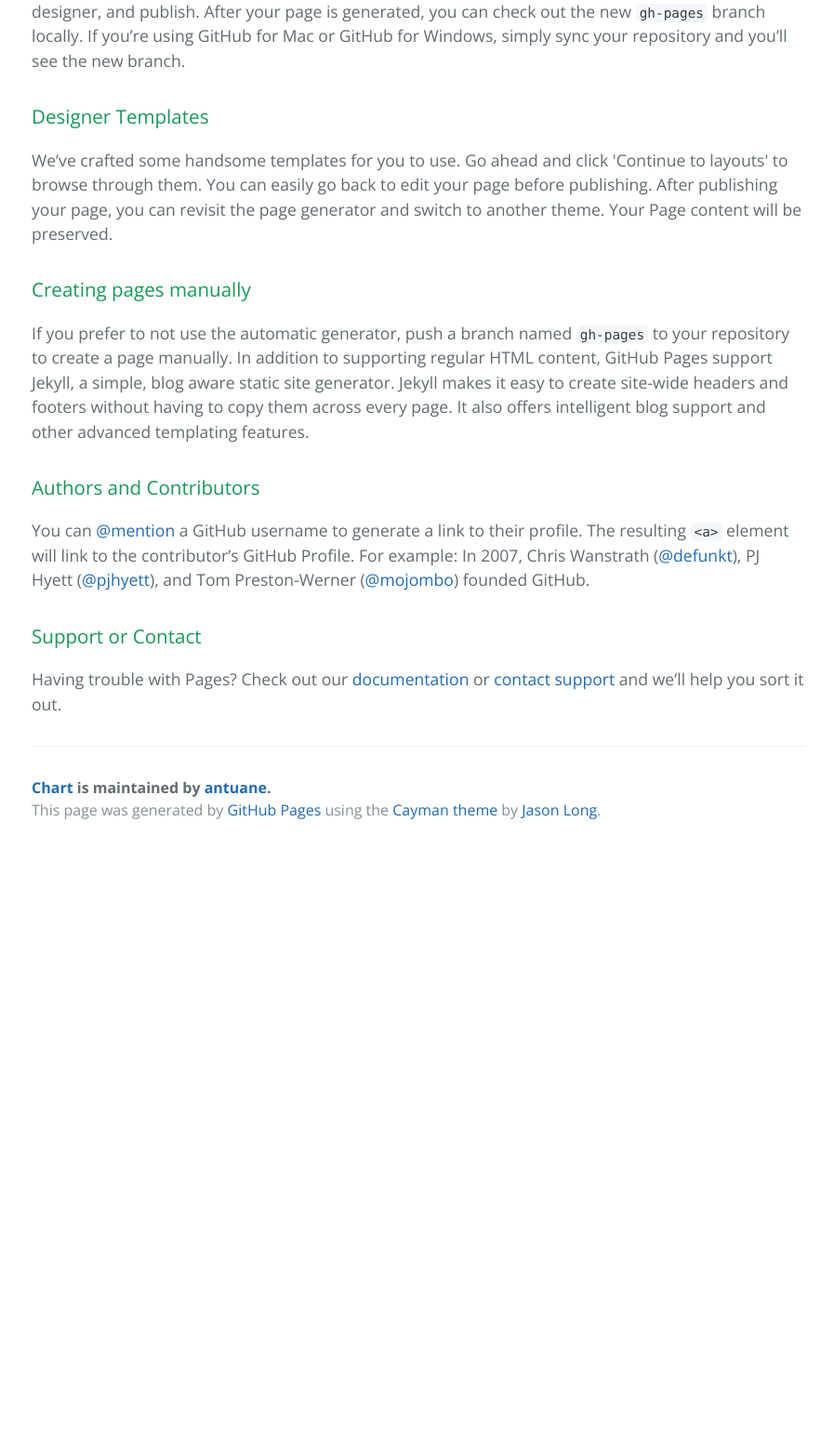
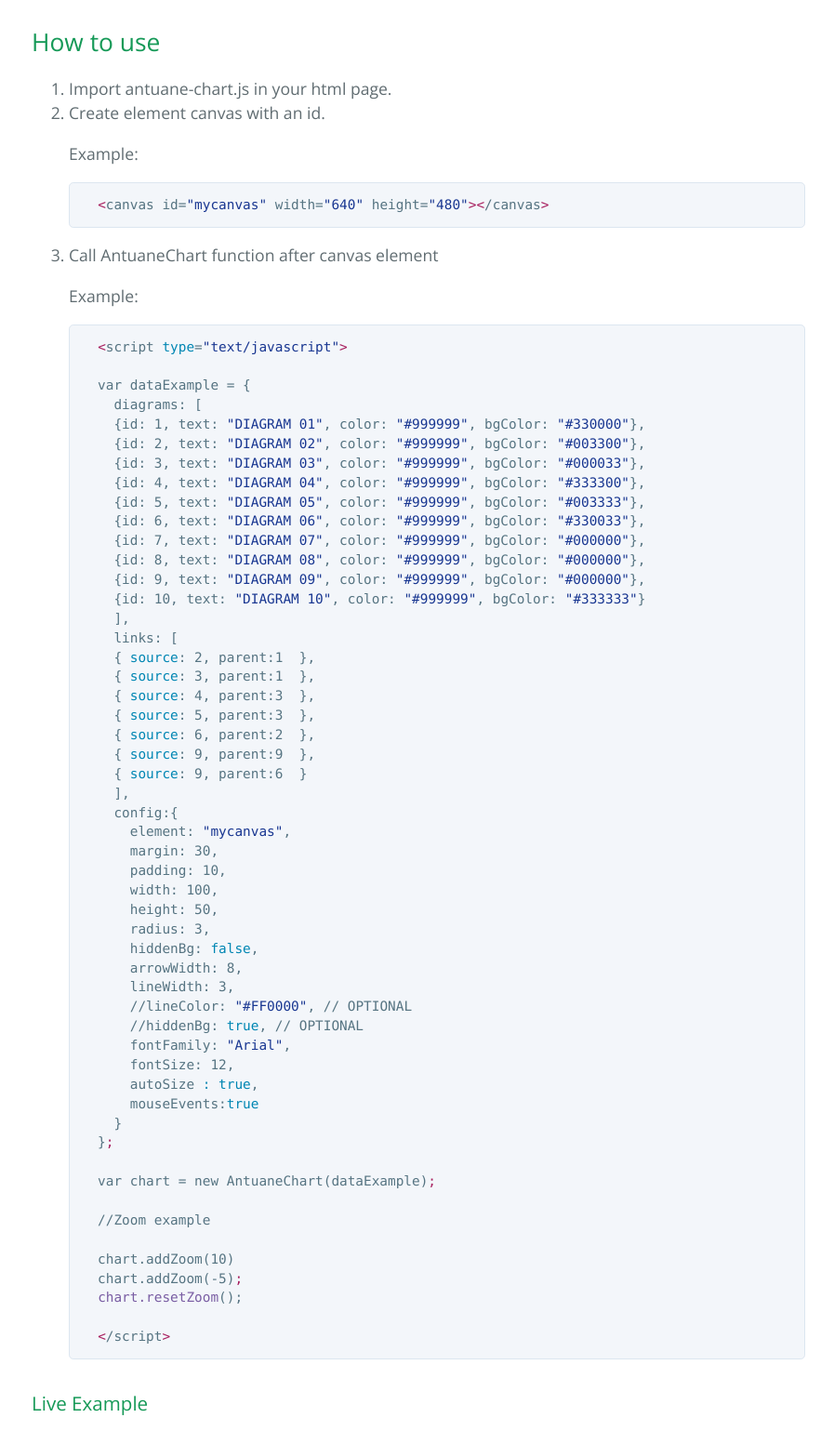
Before and after one commit to antuane/js-diagram-chart, a plain HTML site: page index.html in a window 1280 px wide. Shown: the part 517-2056 px from the top of the page at 93% size, without its empty margins (190-1087 px from the left). Before the commit the page ends 1432 px from the top, so only its background shows below. Drawn offline with nearby package versions, Linux system fonts and the light colour scheme.

```diff
--- a/index.html
+++ b/index.html
@@ -2,7 +2,7 @@
 <html lang="en-us">
   <head>
     <meta charset="UTF-8">
-    <title>Chart by antuane</title>
+    <title>Antuane Chart by antuane</title>
     <meta name="viewport" content="width=device-width, initial-scale=1">
     <link rel="stylesheet" type="text/css" href="stylesheets/normalize.css" media="screen">
     <link href='http://fonts.googleapis.com/css?family=Open+Sans:400,700' rel='stylesheet' type='text/css'>
@@ -11,41 +11,118 @@
   </head>
   <body>
     <section class="page-header">
-      <h1 class="project-name">Chart</h1>
-      <h2 class="project-tagline">It&#39;s a simple diagram chart based on hierarchy , made in javascript using CANVAS / HTML5</h2>
+      <h1 class="project-name">Antuane Chart</h1>
+      <h2 class="project-tagline">It&#39;s a simple diagram chart based on hierarchy! Created with JAVASCRIPT / CANVAS / HTML5</h2>
       <a href="https://github.com/antuane/chart" class="btn">View on GitHub</a>
       <a href="https://github.com/antuane/chart/zipball/master" class="btn">Download .zip</a>
       <a href="https://github.com/antuane/chart/tarball/master" class="btn">Download .tar.gz</a>
     </section>
 
     <section class="main-content">
-      <h3>
-<a id="welcome-to-github-pages" class="anchor" href="#welcome-to-github-pages" aria-hidden="true"><span class="octicon octicon-link"></span></a>Welcome to GitHub Pages.</h3>
+      <h1>
+<a id="antuanechart" class="anchor" href="#antuanechart" aria-hidden="true"><span class="octicon octicon-link"></span></a>AntuaneChart</h1>
 
-<p>This automatic page generator is the easiest way to create beautiful pages for all of your projects. Author your page content here <a href="https://guides.github.com/features/mastering-markdown/">using GitHub Flavored Markdown</a>, select a template crafted by a designer, and publish. After your page is generated, you can check out the new <code>gh-pages</code> branch locally. If you’re using GitHub for Mac or GitHub for Windows, simply sync your repository and you’ll see the new branch.</p>
+<p>It is a simple diagram chart based on hierarchy.
+  Javascript / Html5 / Canvas</p>
+
+<h2>
+<a id="how-to-use" class="anchor" href="#how-to-use" aria-hidden="true"><span class="octicon octicon-link"></span></a>How to use</h2>
+
+<ol>
+<li>Import antuane-chart.js in your html page.</li>
+<li>
+<p>Create element canvas with an id.</p>
+
+<p>Example:</p>
+
+<div class="highlight highlight-bash"><pre>  <span class="pl-k">&lt;</span>canvas id=<span class="pl-s"><span class="pl-pds">"</span>mycanvas<span class="pl-pds">"</span></span> width=<span class="pl-s"><span class="pl-pds">"</span>640<span class="pl-pds">"</span></span> height=<span class="pl-s"><span class="pl-pds">"</span>480<span class="pl-pds">"</span></span><span class="pl-k">&gt;&lt;</span>/canvas<span class="pl-k">&gt;</span></pre></div>
+</li>
+<li>
+<p>Call AntuaneChart function after canvas element</p>
+
+<p>Example:</p>
+
+<div class="highlight highlight-bash"><pre>  <span class="pl-k">&lt;</span>script <span class="pl-c1">type</span>=<span class="pl-s"><span class="pl-pds">"</span>text/javascript<span class="pl-pds">"</span></span><span class="pl-k">&gt;</span>
+
+  var dataExample = {
+    diagrams: [
+    {id: 1, text: <span class="pl-s"><span class="pl-pds">"</span>DIAGRAM 01<span class="pl-pds">"</span></span>, color: <span class="pl-s"><span class="pl-pds">"</span>#999999<span class="pl-pds">"</span></span>, bgColor: <span class="pl-s"><span class="pl-pds">"</span>#330000<span class="pl-pds">"</span></span>},
+    {id: 2, text: <span class="pl-s"><span class="pl-pds">"</span>DIAGRAM 02<span class="pl-pds">"</span></span>, color: <span class="pl-s"><span class="pl-pds">"</span>#999999<span class="pl-pds">"</span></span>, bgColor: <span class="pl-s"><span class="pl-pds">"</span>#003300<span class="pl-pds">"</span></span>},
+    {id: 3, text: <span class="pl-s"><span class="pl-pds">"</span>DIAGRAM 03<span class="pl-pds">"</span></span>, color: <span class="pl-s"><span class="pl-pds">"</span>#999999<span class="pl-pds">"</span></span>, bgColor: <span class="pl-s"><span class="pl-pds">"</span>#000033<span class="pl-pds">"</span></span>},
+    {id: 4, text: <span class="pl-s"><span class="pl-pds">"</span>DIAGRAM 04<span class="pl-pds">"</span></span>, color: <span class="pl-s"><span class="pl-pds">"</span>#999999<span class="pl-pds">"</span></span>, bgColor: <span class="pl-s"><span class="pl-pds">"</span>#333300<span class="pl-pds">"</span></span>},
+    {id: 5, text: <span class="pl-s"><span class="pl-pds">"</span>DIAGRAM 05<span class="pl-pds">"</span></span>, color: <span class="pl-s"><span class="pl-pds">"</span>#999999<span class="pl-pds">"</span></span>, bgColor: <span class="pl-s"><span class="pl-pds">"</span>#003333<span class="pl-pds">"</span></span>},
+    {id: 6, text: <span class="pl-s"><span class="pl-pds">"</span>DIAGRAM 06<span class="pl-pds">"</span></span>, color: <span class="pl-s"><span class="pl-pds">"</span>#999999<span class="pl-pds">"</span></span>, bgColor: <span class="pl-s"><span class="pl-pds">"</span>#330033<span class="pl-pds">"</span></span>},
+    {id: 7, text: <span class="pl-s"><span class="pl-pds">"</span>DIAGRAM 07<span class="pl-pds">"</span></span>, color: <span class="pl-s"><span class="pl-pds">"</span>#999999<span class="pl-pds">"</span></span>, bgColor: <span class="pl-s"><span class="pl-pds">"</span>#000000<span class="pl-pds">"</span></span>},
+    {id: 8, text: <span class="pl-s"><span class="pl-pds">"</span>DIAGRAM 08<span class="pl-pds">"</span></span>, color: <span class="pl-s"><span class="pl-pds">"</span>#999999<span class="pl-pds">"</span></span>, bgColor: <span class="pl-s"><span class="pl-pds">"</span>#000000<span class="pl-pds">"</span></span>},
+    {id: 9, text: <span class="pl-s"><span class="pl-pds">"</span>DIAGRAM 09<span class="pl-pds">"</span></span>, color: <span class="pl-s"><span class="pl-pds">"</span>#999999<span class="pl-pds">"</span></span>, bgColor: <span class="pl-s"><span class="pl-pds">"</span>#000000<span class="pl-pds">"</span></span>},
+    {id: 10, text: <span class="pl-s"><span class="pl-pds">"</span>DIAGRAM 10<span class="pl-pds">"</span></span>, color: <span class="pl-s"><span class="pl-pds">"</span>#999999<span class="pl-pds">"</span></span>, bgColor: <span class="pl-s"><span class="pl-pds">"</span>#333333<span class="pl-pds">"</span></span>}
+    ],
+    links: [
+    { <span class="pl-c1">source</span>: 2, parent:1  },
+    { <span class="pl-c1">source</span>: 3, parent:1  },
+    { <span class="pl-c1">source</span>: 4, parent:3  },
+    { <span class="pl-c1">source</span>: 5, parent:3  },
+    { <span class="pl-c1">source</span>: 6, parent:2  },
+    { <span class="pl-c1">source</span>: 9, parent:9  },
+    { <span class="pl-c1">source</span>: 9, parent:6  }
+    ],
+    config:{
+      element: <span class="pl-s"><span class="pl-pds">"</span>mycanvas<span class="pl-pds">"</span></span>,
+      margin: 30,
+      padding: 10,
+      width: 100,
+      height: 50,
+      radius: 3,
+      hiddenBg: <span class="pl-c1">false</span>,
+      arrowWidth: 8,
+      lineWidth: 3,
+      //lineColor: <span class="pl-s"><span class="pl-pds">"</span>#FF0000<span class="pl-pds">"</span></span>, // OPTIONAL
+      //hiddenBg: <span class="pl-c1">true</span>, // OPTIONAL
+      fontFamily: <span class="pl-s"><span class="pl-pds">"</span>Arial<span class="pl-pds">"</span></span>,
+      fontSize: 12,
+      autoSize <span class="pl-c1">:</span> <span class="pl-c1">true</span>,
+      mouseEvents:<span class="pl-c1">true</span>
+    }
+  }<span class="pl-k">;</span>
+
+  var chart = new AntuaneChart(dataExample)<span class="pl-k">;</span>
+
+  //Zoom example
+
+  chart.addZoom(10)
+  chart.addZoom(-5)<span class="pl-k">;</span>
+  <span class="pl-en">chart.resetZoom</span>();
+
+  <span class="pl-k">&lt;</span>/script<span class="pl-k">&gt;</span></pre></div>
+</li>
+</ol>
 
 <h3>
-<a id="designer-templates" class="anchor" href="#designer-templates" aria-hidden="true"><span class="octicon octicon-link"></span></a>Designer Templates</h3>
+<a id="live-example" class="anchor" href="#live-example" aria-hidden="true"><span class="octicon octicon-link"></span></a>Live Example</h3>
 
-<p>We’ve crafted some handsome templates for you to use. Go ahead and click 'Continue to layouts' to browse through them. You can easily go back to edit your page before publishing. After publishing your page, you can revisit the page generator and switch to another theme. Your Page content will be preserved.</p>
+<p><a href="http://jsfiddle.net/antuane/7qp15m3v">Click here</a> to live example by JSFiddle.</p>
 
 <h3>
-<a id="creating-pages-manually" class="anchor" href="#creating-pages-manually" aria-hidden="true"><span class="octicon octicon-link"></span></a>Creating pages manually</h3>
+<a id="problems--bugs" class="anchor" href="#problems--bugs" aria-hidden="true"><span class="octicon octicon-link"></span></a>Problems &amp; Bugs?</h3>
 
-<p>If you prefer to not use the automatic generator, push a branch named <code>gh-pages</code> to your repository to create a page manually. In addition to supporting regular HTML content, GitHub Pages support Jekyll, a simple, blog aware static site generator. Jekyll makes it easy to create site-wide headers and footers without having to copy them across every page. It also offers intelligent blog support and other advanced templating features.</p>
+<p>Make sure that you have a <em>functional</em> <a href="http://jsfiddle.net/">jsfiddle</a> exemplifying your problem and open an <a href="https://github.com/antuane/antuane-chart/issues">issue</a> for us. Don't know how to do it? Use this <a href="http://jsfiddle.net/antuane/7qp15m3v">fiddle example</a>.</p>
 
 <h3>
-<a id="authors-and-contributors" class="anchor" href="#authors-and-contributors" aria-hidden="true"><span class="octicon octicon-link"></span></a>Authors and Contributors</h3>
+<a id="help-us" class="anchor" href="#help-us" aria-hidden="true"><span class="octicon octicon-link"></span></a>Help us!</h3>
 
-<p>You can <a href="https://github.com/blog/821" class="user-mention">@mention</a> a GitHub username to generate a link to their profile. The resulting <code>&lt;a&gt;</code> element will link to the contributor’s GitHub Profile. For example: In 2007, Chris Wanstrath (<a href="https://github.com/defunkt" class="user-mention">@defunkt</a>), PJ Hyett (<a href="https://github.com/pjhyett" class="user-mention">@pjhyett</a>), and Tom Preston-Werner (<a href="https://github.com/mojombo" class="user-mention">@mojombo</a>) founded GitHub.</p>
+<p><a href="https://pagseguro.uol.com.br/checkout/v2/donation.html?currency=BRL&amp;receiverEmail=contato@antuane.com.br"><img src="https://p.simg.uol.com.br/out/pagseguro/i/botoes/doacoes/209x48-doar-assina.gif" alt="Click here to lend your support to: Antuane Chart and make a donation at pagseguro.com.br !"></a></p>
 
-<h3>
-<a id="support-or-contact" class="anchor" href="#support-or-contact" aria-hidden="true"><span class="octicon octicon-link"></span></a>Support or Contact</h3>
+<h2>
+<a id="donators-thanks" class="anchor" href="#donators-thanks" aria-hidden="true"><span class="octicon octicon-link"></span></a>Donators (Thanks!)</h2>
 
-<p>Having trouble with Pages? Check out our <a href="https://help.github.com/pages">documentation</a> or <a href="https://github.com/contact">contact support</a> and we’ll help you sort it out.</p>
+<ul>
+<li>Randolfo Vasconcelos</li>
+</ul>
+
+<p>_</p>
 
       <footer class="site-footer">
-        <span class="site-footer-owner"><a href="https://github.com/antuane/chart">Chart</a> is maintained by <a href="https://github.com/antuane">antuane</a>.</span>
+        <span class="site-footer-owner"><a href="https://github.com/antuane/chart">Antuane Chart</a> is maintained by <a href="https://github.com/antuane">antuane</a>.</span>
 
         <span class="site-footer-credits">This page was generated by <a href="https://pages.github.com">GitHub Pages</a> using the <a href="https://github.com/jasonlong/cayman-theme">Cayman theme</a> by <a href="https://twitter.com/jasonlong">Jason Long</a>.</span>
       </footer>
```
Also changed, not shown: params.json (+1 -1 lines).
